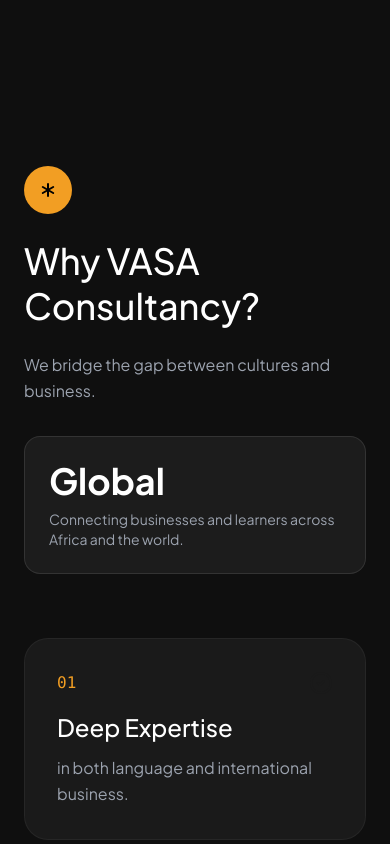
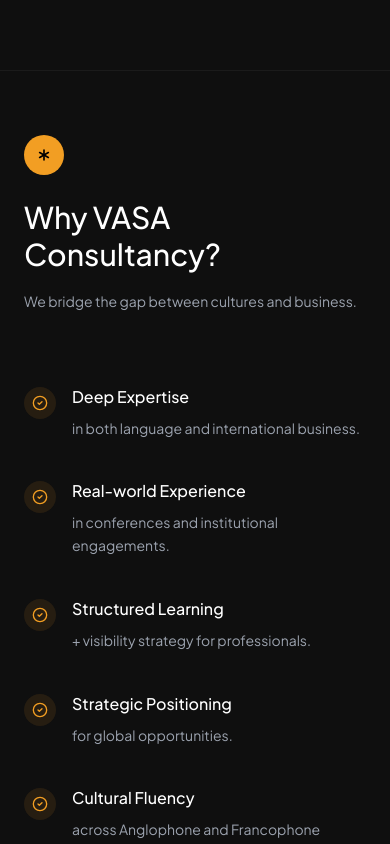
Before and after one commit to xyxyxyler/VASA-CONSULT, a React (Vite) app: page / in a window 390 px wide. Shown: the part 6100-6944 px from the top of the page. Built offline with nearby package versions, Linux system fonts and the light colour scheme.

Commit message:
style: Subtly redesign WhyUs section into a compact feature list

```diff
--- a/components/WhyUs.tsx
+++ b/components/WhyUs.tsx
@@ -6,27 +6,27 @@
     const { t } = useLanguage();
 
     return (
-        <section id="why-us" className="px-6 md:px-12 py-24 max-w-8xl mx-auto">
-            <div className="flex flex-col md:flex-row gap-16">
+        <section id="why-us" className="px-6 md:px-12 py-16 max-w-8xl mx-auto border-t border-white/5">
+            <div className="flex flex-col md:flex-row gap-12 lg:gap-16">
                 <div className="md:w-1/3">
                     <div className="sticky top-32">
-                        <div className="w-12 h-12 bg-brand-beige rounded-full flex items-center justify-center mb-6">
-                            <Asterisk className="w-6 h-6 text-black animate-spin-slow" />
+                        <div className="w-10 h-10 bg-brand-beige rounded-full flex items-center justify-center mb-6">
+                            <Asterisk className="w-5 h-5 text-black animate-spin-slow" />
                         </div>
-                        <h2 className="text-4xl md:text-5xl font-medium leading-tight mb-6">
+                        <h2 className="text-3xl md:text-4xl font-medium leading-tight mb-4">
                             {t('whyus.title')}
                         </h2>
-                        <p className="text-gray-400 leading-relaxed mb-8">
+                        <p className="text-sm text-gray-400 leading-relaxed mb-6 max-w-sm">
                             {t('whyus.subtitle')}
                         </p>
-                        <div className="p-6 bg-[#1c1c1c] rounded-2xl border border-white/10">
-                            <div className="text-4xl font-bold text-white mb-2">Global</div>
-                            <div className="text-sm text-gray-400">Connecting businesses and learners across Africa and the world.</div>
+                        <div className="p-5 bg-white/5 rounded-2xl border border-white/10 hidden md:block">
+                            <div className="text-2xl font-bold text-white mb-1">Global</div>
+                            <div className="text-xs text-gray-400">Connecting businesses and learners across Africa and the world.</div>
                         </div>
                     </div>
                 </div>
 
-                <div className="md:w-2/3 flex flex-col gap-8">
+                <div className="md:w-2/3 grid grid-cols-1 sm:grid-cols-2 gap-x-8 gap-y-10 content-start">
                     {[
                         { title: t('whyus.point1.title'), desc: t('whyus.point1.desc') },
                         { title: t('whyus.point2.title'), desc: t('whyus.point2.desc') },
@@ -34,13 +34,14 @@
                         { title: t('whyus.point4.title'), desc: t('whyus.point4.desc') },
                         { title: t('whyus.point5.title'), desc: t('whyus.point5.desc') }
                     ].map((item, i) => (
-                        <div key={i} className="group p-8 rounded-3xl bg-brand-gray border border-white/5 hover:border-brand-beige/30 transition-colors">
-                            <div className="flex items-start justify-between mb-4">
-                                <span className="font-mono text-brand-beige">0{i + 1}</span>
-                                <CheckCircle2 className="w-6 h-6 text-brand-gray group-hover:text-brand-beige transition-colors" />
+                        <div key={i} className="flex gap-4 items-start group">
+                            <div className="w-8 h-8 rounded-full bg-brand-beige/10 flex items-center justify-center shrink-0 group-hover:bg-brand-beige transition-colors mt-0.5">
+                                <CheckCircle2 className="w-4 h-4 text-brand-beige group-hover:text-black transition-colors" />
                             </div>
-                            <h3 className="text-2xl font-medium mb-3 text-white">{item.title}</h3>
-                            <p className="text-gray-400 leading-relaxed max-w-xl">{item.desc}</p>
+                            <div>
+                                <h3 className="text-base font-medium text-white mb-2 group-hover:text-brand-beige transition-colors">{item.title}</h3>
+                                <p className="text-sm text-gray-400 leading-relaxed">{item.desc}</p>
+                            </div>
                         </div>
                     ))}
                 </div>
```
